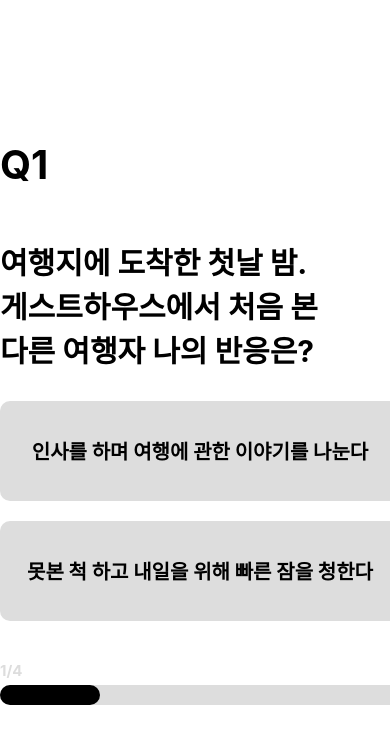
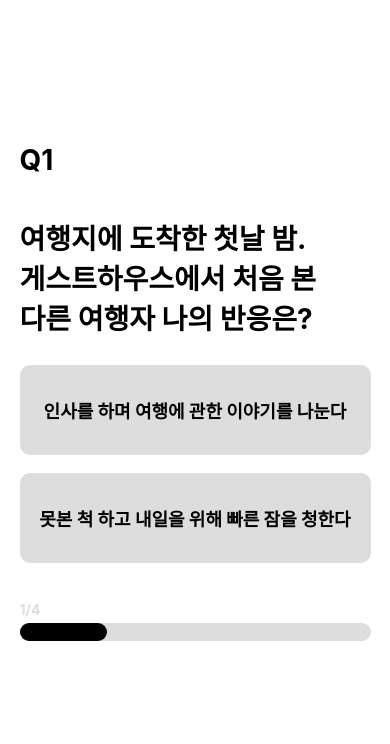
Before and after one commit to enjoy301/modak-react-frontend, a React (Create React App) app: page /test in a window 390 px wide. Shown: the top 744 px of the page. Built offline with nearby package versions, Linux system fonts and the light colour scheme.

Commit message:
:lipstick: update: 검사페이지 media query 적용
Closes #10

```diff
--- a/src/components/ProgressBar.tsx
+++ b/src/components/ProgressBar.tsx
@@ -16,6 +16,7 @@ const Progress = styled.progress`
   width: 100%;
   height: 20px;
   appearance: none;
+  margin-bottom: 70px;
   ::-webkit-progress-bar {
     background-color: #dddddd;
     border-radius: 10px;
@@ -24,6 +25,17 @@ const Progress = styled.progress`
     background-color: #000000;
     border-radius: 10px;
   }
-  -webkit-transition: all 0.5s ease-in-out;
-  transition: all 0.5s ease-in-out;
+
+  @media (max-width: 300px) {
+    height: 12px;
+    margin-bottom: 20px;
+  }
+  @media (min-width: 300px) and (max-width: 380px) {
+    height: 15px;
+    margin-bottom: 40px;
+  }
+  @media (min-width: 380px) and (max-width: 500px) {
+    height: 18px;
+    margin-bottom: 60px;
+  }
 `;
--- a/src/pages/Landing.tsx
+++ b/src/pages/Landing.tsx
@@ -18,14 +18,6 @@ const LandingPage = () => {
 
 export default LandingPage;
 
-/*
-  @media (max-width: 380px) {
-  }
-  @media (min-width: 380px) and (max-width: 500px) {
-  }
-  @media (min-width: 500px) and (max-width: 800px) {
-  }
-*/
 const Wrapper = styled.div`
   width: 380px;
   height: 100vh;
@@ -34,14 +26,13 @@ const Wrapper = styled.div`
   align-items: center;
   justify-content: center;
   margin: 0 auto;
-  overflow: hidden;
   @media (max-width: 380px) {
     width: 100%;
   }
   // safari only
   @supports (-webkit-touch-callout: none) {
     height: -webkit-fill-available;
-  }v
+  }
 `;
 
 const Title = styled.div`
--- a/src/pages/Select.tsx
+++ b/src/pages/Select.tsx
@@ -19,7 +19,7 @@ const SelectPage = () => {
 
     setTimeout(() => {
       navigate("/result");
-    }, 1000);
+    }, 2000);
   };
 
   const onClickOption = (e: React.MouseEvent<HTMLDivElement>) => {
@@ -51,9 +51,9 @@ const SelectPage = () => {
         </>
       )}
       {isLoading && (
-        <div>
-          <h1>결과 분석 중..</h1>
-        </div>
+        <>
+          <LoadingText>결과 분석 중..</LoadingText>
+        </>
       )}
     </Wrapper>
   );
@@ -62,13 +62,20 @@ const SelectPage = () => {
 export default SelectPage;
 
 const Wrapper = styled.div`
-  width: 400px;
+  width: 380px;
   height: 100vh;
   display: flex;
   flex-direction: column;
   align-items: center;
   justify-content: center;
   margin: 0 auto;
+  @media (max-width: 420px) {
+    width: 90%;
+  }
+  // safari only
+  @supports (-webkit-touch-callout: none) {
+    height: -webkit-fill-available;
+  }
 `;
 
 const QNumber = styled.div`
@@ -77,6 +84,19 @@ const QNumber = styled.div`
   color: #000000;
   margin-bottom: 50px;
   margin-right: auto;
+
+  @media (max-width: 300px) {
+    font-size: 21px;
+    margin-bottom: 20px;
+  }
+  @media (min-width: 300px) and (max-width: 380px) {
+    font-size: 23px;
+    margin-bottom: 30px;
+  }
+  @media (min-width: 380px) and (max-width: 500px) {
+    font-size: 28px;
+    margin-bottom: 40px;
+  }
 `;
 
 const Title = styled.div`
@@ -86,6 +106,19 @@ const Title = styled.div`
   margin-bottom: 30px;
   margin-right: auto;
   white-space: pre-wrap;
+
+  @media (max-width: 300px) {
+    font-size: 20px;
+    margin-bottom: 25px;
+  }
+  @media (min-width: 300px) and (max-width: 380px) {
+    font-size: 23px;
+    margin-bottom: 26px;
+  }
+  @media (min-width: 380px) and (max-width: 500px) {
+    font-size: 28px;
+    margin-bottom: 28px;
+  }
 `;
 
 const Option = styled.div`
@@ -104,6 +137,25 @@ const Option = styled.div`
     background-color: #000000;
     color: #ffffff;
   }
+
+  @media (max-width: 300px) {
+    width: 100%;
+    height: 70px;
+    font-size: 13px;
+    margin-bottom: 10px;
+  }
+  @media (min-width: 300px) and (max-width: 380px) {
+    width: 100%;
+    height: 75px;
+    font-size: 15px;
+    margin-bottom: 15px;
+  }
+  @media (min-width: 380px) and (max-width: 500px) {
+    width: 100%;
+    height: 90px;
+    font-size: 18px;
+    margin-bottom: 18px;
+  }
 `;
 
 const Progress = styled.div`
@@ -113,11 +165,29 @@ const Progress = styled.div`
   color: #dddddd;
   margin-bottom: 5px;
   margin-top: 20px;
+
+  @media (max-width: 300px) {
+    font-size: 10px;
+  }
+  @media (min-width: 300px) and (max-width: 380px) {
+    font-size: 12px;
+  }
+  @media (min-width: 380px) and (max-width: 500px) {
+    font-size: 14px;
+  }
 `;
 
-// const ProgressBar = styled.progress`
-//   width: 100%;
-//   height: 8px;
-//   background-color: #dddddd;
-//   border-radius: 30px;
-// `;
+const LoadingText = styled.div`
+  font-size: 40px;
+  font-weight: bold;
+
+  @media (max-width: 300px) {
+    font-size: 25px;
+  }
+  @media (min-width: 300px) and (max-width: 380px) {
+    font-size: 30px;
+  }
+  @media (min-width: 380px) and (max-width: 500px) {
+    font-size: 35px;
+  }
+`;
```
